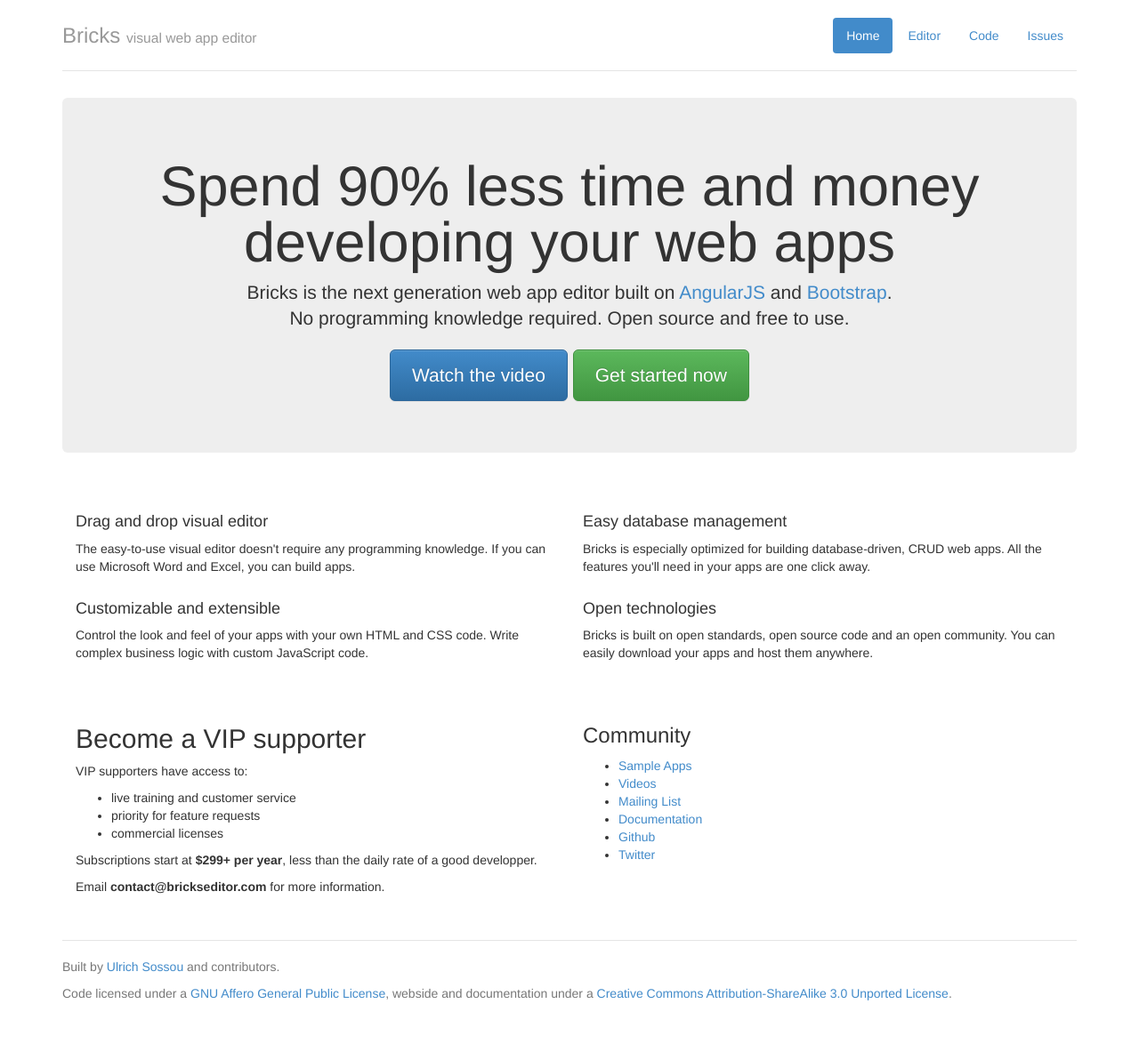
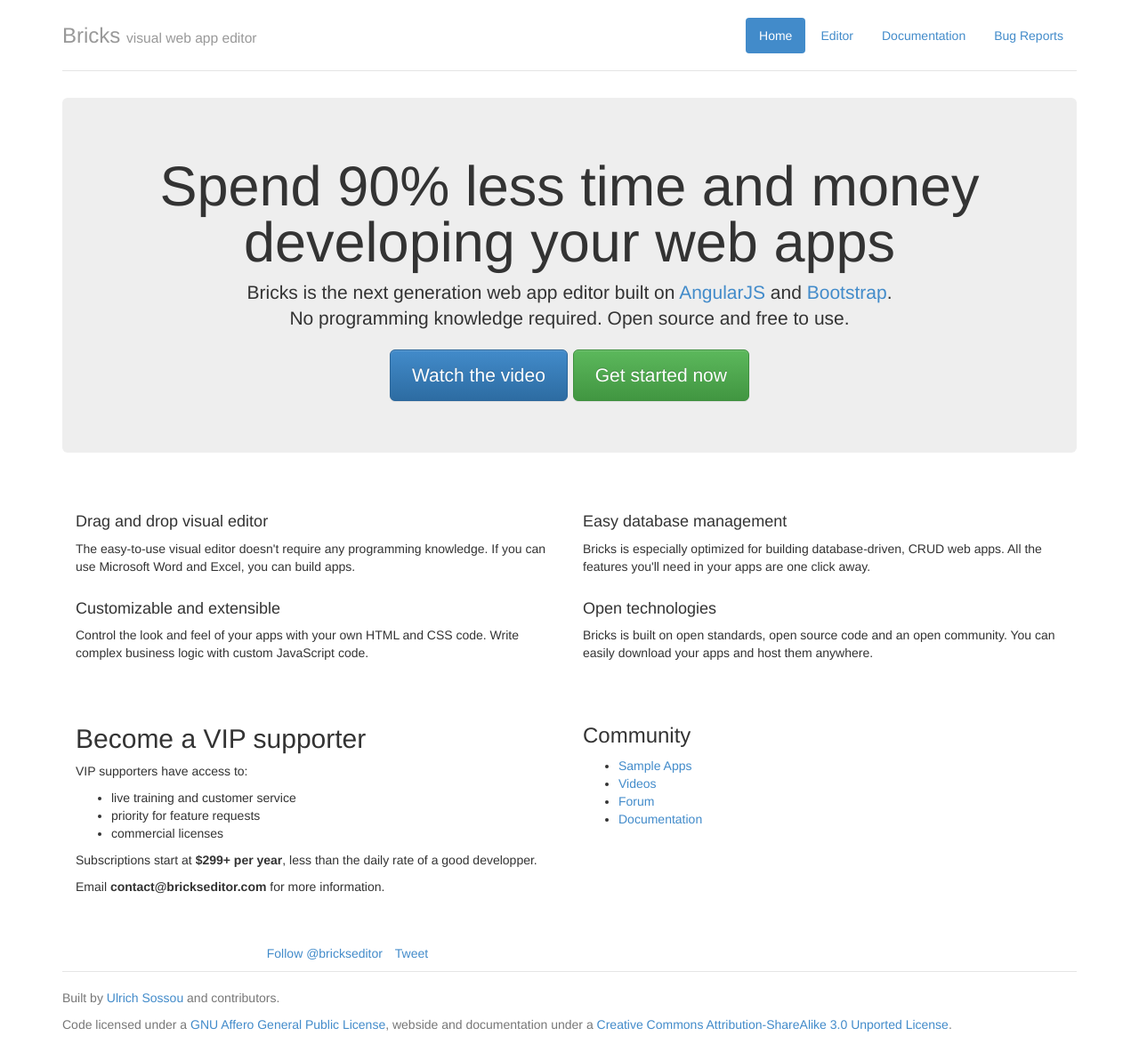
Before and after one commit to brickseditor/website, a plain HTML site: page index.html in a window 1280 px wide. Shown: the whole page at 89% size. Before the commit the page ends 1157 px from the top, so only its background shows below. Drawn offline with Linux system fonts and the light colour scheme; grey boxes are pictures that could not be loaded.

Commit message:
Updated links

```diff
--- a/index.html
+++ b/index.html
@@ -19,8 +19,8 @@
         <ul class="nav nav-pills pull-right">
           <li class="active"><a href="">Home</a></li>
           <li><a href="http://sorich87.github.io/bricks/">Editor</a></li>
-          <li><a href="https://github.com/sorich87/bricks">Code</a></li>
-          <li><a href="https://github.com/sorich87/bricks/issues">Issues</a></li>
+          <li><a href="https://github.com/sorich87/bricks/wiki">Documentation</a></li>
+          <li><a href="https://github.com/sorich87/bricks/issues">Bug Reports</a></li>
         </ul>
         <h3 class="text-muted">Bricks <small>visual web app editor</small></h3>
       </div>
@@ -78,10 +78,22 @@
           <ul>
             <li><a href="https://github.com/sorich87/bricks-samples">Sample Apps</a></li>
             <li><a href="https://www.youtube.com/channel/UCfiPPymsFv6_JqPPW3L73GQ">Videos</a></li>
-            <li><a href="https://groups.google.com/forum/#!forum/brickseditor">Mailing List</a></li>
+            <li><a href="https://groups.google.com/forum/#!forum/brickseditor">Forum</a></li>
             <li><a href="https://github.com/sorich87/bricks/wiki">Documentation</a></li>
-            <li><a href="https://github.com/sorich87/bricks">Github</a></li>
-            <li><a href="https://twitter.com/brickseditor">Twitter</a></li>
+          </ul>
+        </div>
+      </div>
+
+      <div class="row">
+        <div class="col-lg-12">
+          <ul class="list-inline">
+            <li><iframe src="http://ghbtns.com/github-btn.html?user=sorich87&repo=bricks&type=watch&count=true" allowtransparency="true" frameborder="0" scrolling="0" width="100" height="20"></iframe></li>
+
+            <li><iframe src="http://ghbtns.com/github-btn.html?user=sorich87&repo=bricks&type=fork&count=true" allowtransparency="true" frameborder="0" scrolling="0" width="102" height="20"></iframe></li>
+
+            <li class="follow-btn"><a href="https://twitter.com/brickseditor" class="twitter-follow-button" data-link-color="#0069D6" data-show-count="true">Follow @brickseditor</a></li>
+
+            <li class="tweet-btn"><a href="https://twitter.com/share" class="twitter-share-button" data-url="http://brickseditor.com/" data-count="horizontal" data-via="brickseditor" data-related="sorich87:Creator of Bricks Editor">Tweet</a></li>
           </ul>
         </div>
       </div>
@@ -111,6 +123,7 @@
       ga('send', 'pageview');
     </script>
 
+    <script src="http://platform.twitter.com/widgets.js"></script>
 
         <script src="scripts/fc8109b5.main.js"></script>
 
```
